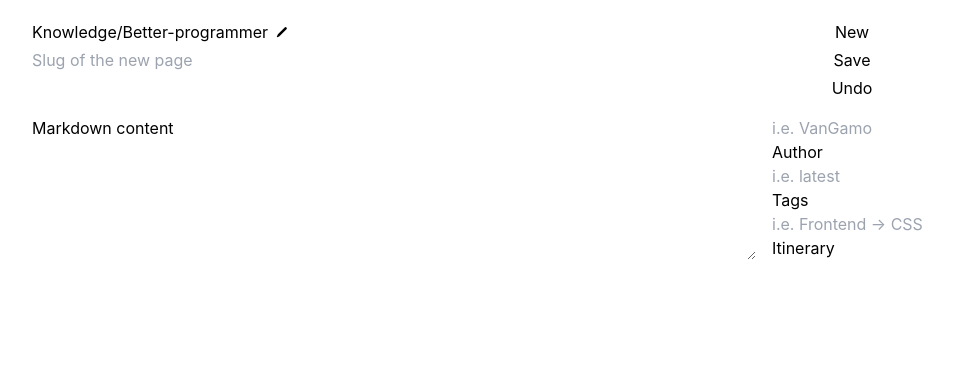
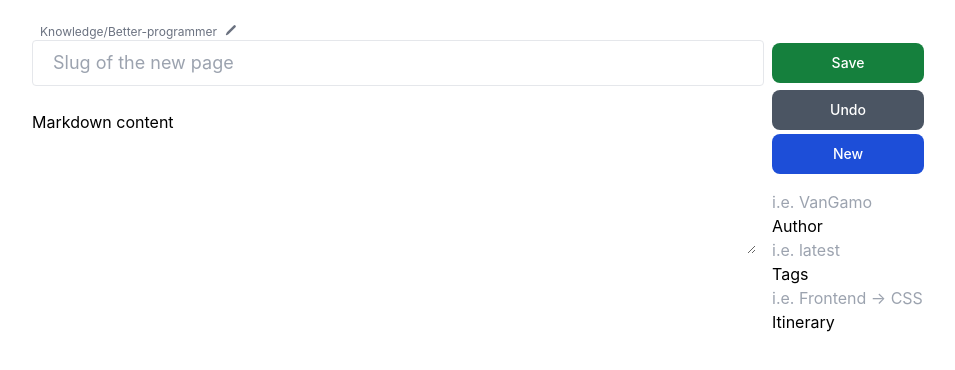
Before and after one commit to vangamo/blog-web-editor, a React (Vite) app: page / in a window 1280 px wide. Shown: the top 370 px of the page, without its empty margins (158-1113 px from the left). Built offline with nearby package versions, Linux system fonts and the light colour scheme.

Commit message:
Add styles to buttons.

```diff
--- a/src/components/App.css
+++ b/src/components/App.css
@@ -92,7 +92,7 @@
 .formtitle {
   display: grid;
   justify-items: start;
-  align-items: baseline;
+  align-items: center;
   grid-template-areas:
     'path path'
     'title save'
@@ -123,9 +123,10 @@
   .formtitle {
     grid-template-columns: 1fr 160px;
     grid-template-areas:
-      'path new'
+      'path path'
       'title save'
-      '_ undo';
+      '_ undo'
+      '_ new';
       gap: .25em .5rem;
   }
   .formtitle__btn--new {
--- a/src/components/Editor.jsx
+++ b/src/components/Editor.jsx
@@ -1,6 +1,6 @@
 function Editor() {
   return (
-    <textarea className="editor">Markdown content</textarea>
+    <textarea className="editor md:-translate-y-20">Markdown content</textarea>
   );
 }
 
--- a/src/components/TitleForm.jsx
+++ b/src/components/TitleForm.jsx
@@ -5,7 +5,7 @@ function TitleForm({slug, onChange, onClickSave, onClicknUndo, onClickNew}) {
 
   return (
     <form className="formtitle" onSubmit={onClickSave}>
-      <div className="formtitle__path">
+      <div className="formtitle__path px-2 text-xs text-gray-500 dark:text-gray-400 translate-y-1">
         Knowledge/Better-programmer
         <button
           type="button"
@@ -21,20 +21,20 @@ function TitleForm({slug, onChange, onClickSave, onClicknUndo, onClickNew}) {
           </svg>
         </button>
       </div>
-      <button type="button" className="formtitle__btn--new" onClick={onClickNew}>
+      <button type="button" className="formtitle__btn--new focus:outline-none text-white bg-blue-700 hover:bg-blue-800 focus:ring-4 focus:ring-green-300 font-medium rounded-lg text-sm px-5 py-2.5 me-2 dark:bg-blue-800 dark:hover:bg-blue-900 dark:focus:ring-green-800" onClick={onClickNew}>
         New
       </button>
       <input
-        className="formtitle__text"
         type="text"
+        className="formtitle__text container mx-auto px-5 py-2 text-lg border rounded"
         placeholder="Slug of the new page"
         value={slug}
         onInput={(ev) => handleChangeSlug(ev.currentTarget.value)}
       />
-      <button type="submit" className="formtitle__btn--save">
+      <button type="submit" className="formtitle__btn--save focus:outline-none text-white bg-green-700 hover:bg-green-800 focus:ring-4 focus:ring-green-300 font-medium rounded-lg text-sm px-5 py-2.5 me-2 dark:bg-green-600 dark:hover:bg-green-700 dark:focus:ring-green-800">
         Save
       </button>
-      <button type="button" className="formtitle__btn--undo" onClick={onClicknUndo}>
+      <button type="button" className="formtitle__btn--undo focus:outline-none text-white bg-gray-600 hover:bg-gray-700 focus:ring-4 focus:ring-green-300 font-medium rounded-lg text-sm px-5 py-2.5 me-2 dark:bg-gray-600 dark:hover:bg-gray-700 dark:focus:ring-green-800" onClick={onClicknUndo}>
         Undo
       </button>
     </form>
```
